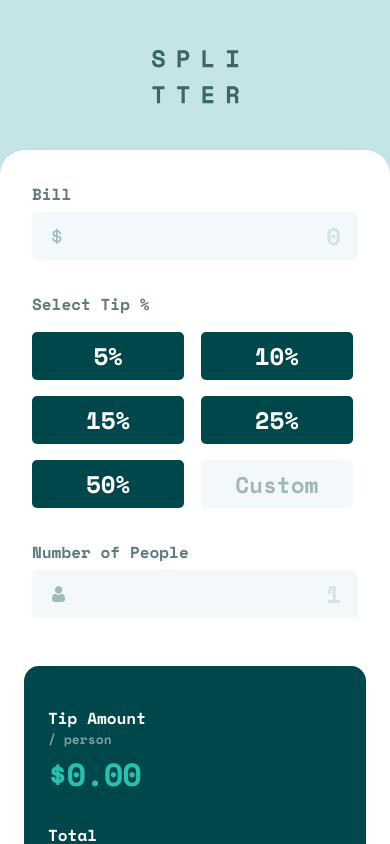
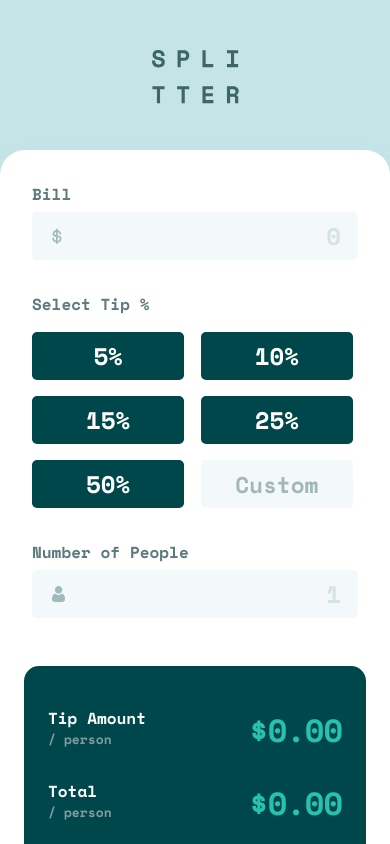
Before and after one commit to zowieerickson/react-tip-calculator-app, a React (Vite) app: page / in a window 390 px wide. Shown: the top 844 px of the page. Built offline with nearby package versions, Linux system fonts and the light colour scheme.

Commit message:
update summary section on small viewports to lay in a flex row instead of column

```diff
--- a/src/styles/summary.css
+++ b/src/styles/summary.css
@@ -4,7 +4,21 @@
     align-items: center;
 }
 
-@media screen and (max-width: 349px) {
+@media screen and (max-width: 920px) {
+    .summary-row {
+        flex-direction: column;
+        align-items: flex-start;
+    }
+}
+
+@media screen and (max-width: 734px) {
+    .summary-row {
+        flex-direction: row;
+        align-items: flex-start;
+    }
+}
+
+@media screen and (max-width: 369px) {
     .summary-row {
         display: flex;
         flex-direction: column;
@@ -39,13 +53,6 @@
     letter-spacing: -1px;
 }
 
-@media screen and (max-width: 920px) {
-    .summary-row {
-        flex-direction: column;
-        align-items: flex-start;
-    }
-}
-
 @media screen and (max-width: 734px) {
     .summary-amount {
         max-width: 179px;
```
